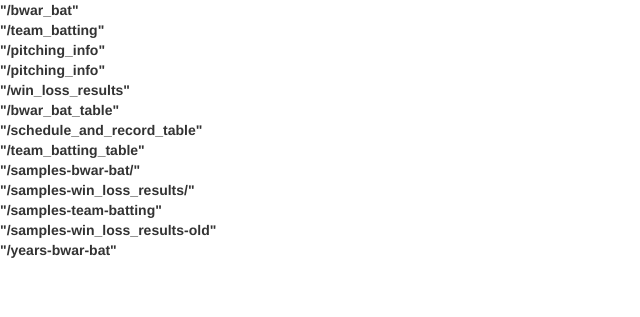
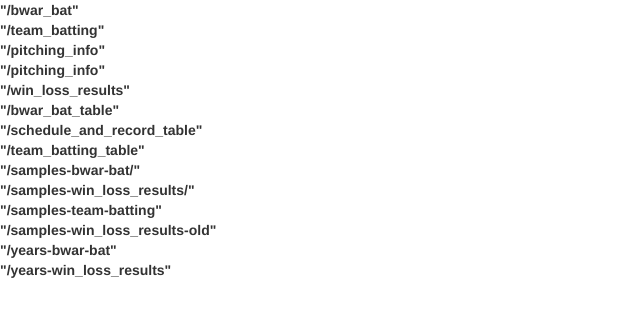
Before and after one commit to tkhutunishvili/project-baseball, a Flask app: page / in a window 1280 px wide. Shown: the part 390-707 px from the top of the page, without its empty margins (0-640 px from the left). Run offline with Flask 2, Linux system fonts and the light colour scheme; some libraries are stand-ins or nearby versions.

Commit message:
updated  appy.py index.html

```diff
--- a/Flusk-app/app.py
+++ b/Flusk-app/app.py
@@ -144,6 +144,17 @@ def namesbwarbat():
     # Return a list of the column namesbwarbat (sample namesbwarbat)
     return jsonify(list(df_year.year_ID))
 
+#return years for win_loss_results data
+@app.route("/years-win_loss_results")
+def yearwinloss():
+    """Return a list of sample namesbwarbat."""
+
+    # Use Pandas to perform the sql query
+    df_year = pd.read_sql_query('SELECT DISTINCT(year) FROM win_loss_results ORDER BY year DESC;', db)
+
+    # Return a list of the column namesbwarbat (sample namesbwarbat)
+    return jsonify(list(df_year.year))
+
 
 if __name__ == "__main__":
     app.run()
--- a/Flusk-app/templates/index.html
+++ b/Flusk-app/templates/index.html
@@ -49,7 +49,7 @@ ALL Rotes:</br>
 "/samples-team-batting"</br>
 "/samples-win_loss_results-old"</br>
 "/years-bwar-bat"</br>
-
+"/years-win_loss_results"</br>
 
 
 
```
